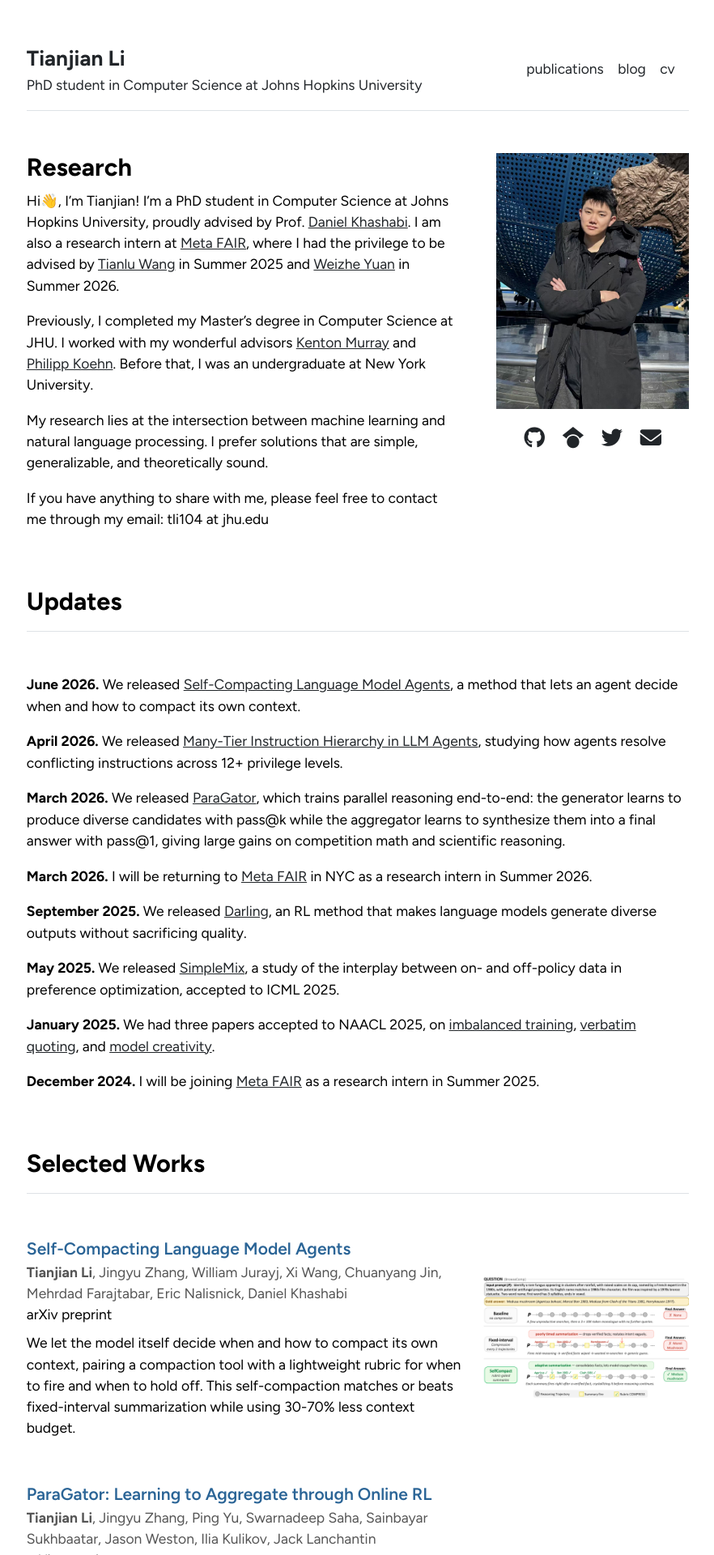
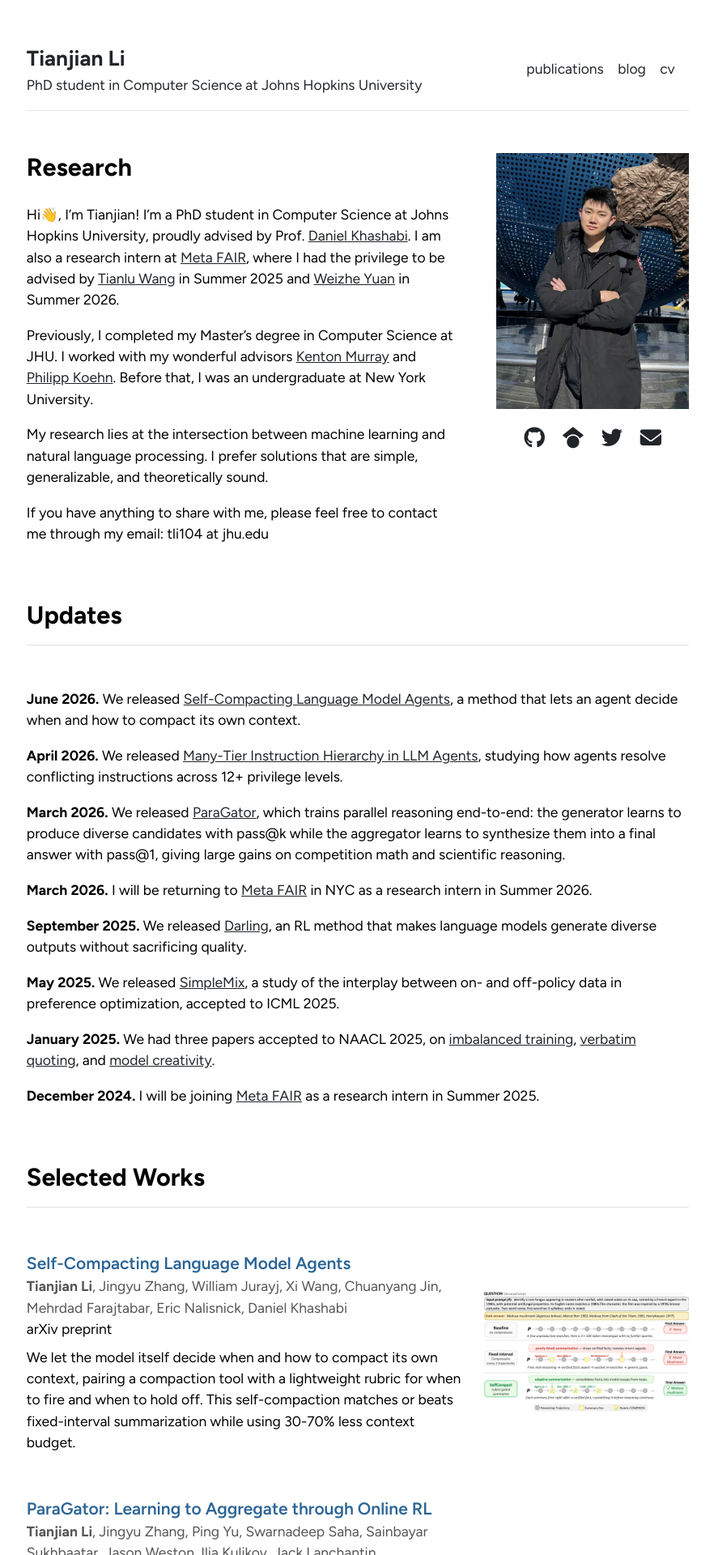
Before and after one commit to tianjianl/tianjianl.github.io, a Jekyll site: the page built from index.md, in a window 1280 px wide. Shown: the top 1920 px of the page at 81% size, without its empty margins (198-1080 px from the left). Built offline with Jekyll 4.4.1, drawn with Linux system fonts in a browser that asks for light colours.

Commit message:
Add spacing below Research heading

```diff
--- a/_layouts/home.html
+++ b/_layouts/home.html
@@ -4,7 +4,7 @@ layout: default
 
 <div class="row g-5 mb-5">
   <div class="col-md-8">
-    <h3 class="fw-bold">Research</h3>
+    <h3 class="fw-bold mb-4">Research</h3>
     {{ content }}
   </div>
   <div class="col-md-4">
```
